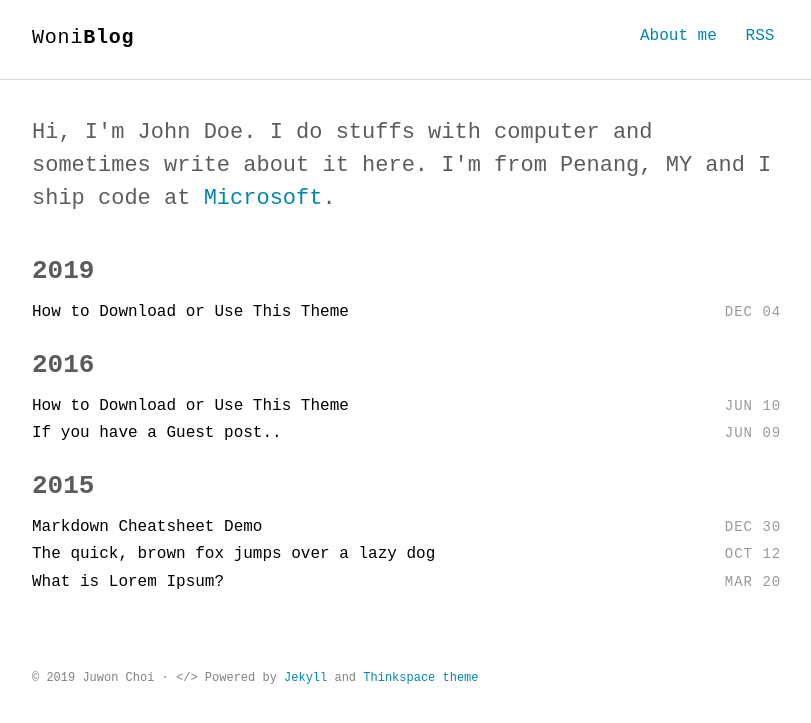
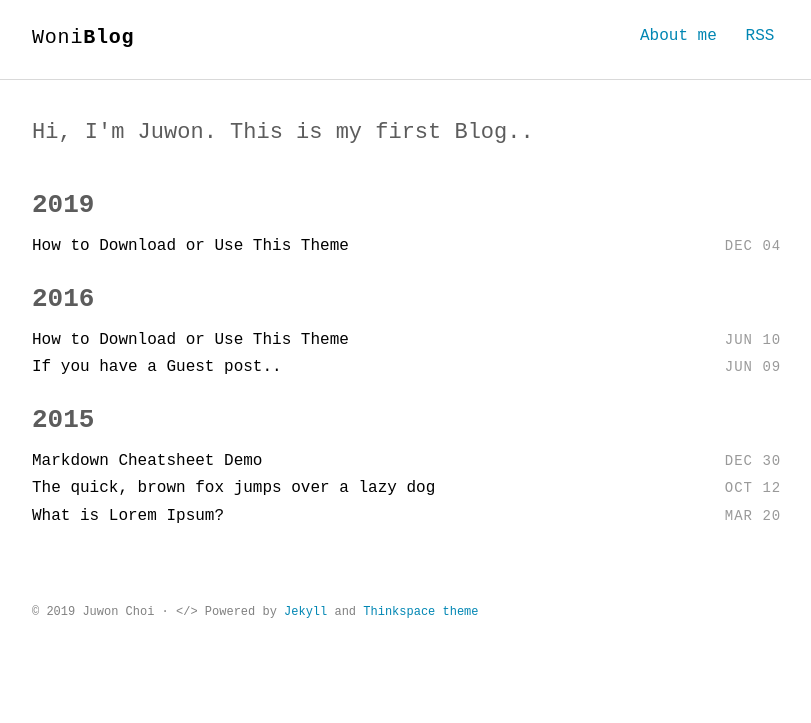
Before and after one commit to juwonchoi/juwonchoi.github.io, a Jekyll site: the page built from index.html, in a window 1280 px wide. Shown: the top 723 px of the page, without its empty margins (232-1043 px from the left). Built offline with Jekyll 4.4.1, drawn with Linux system fonts in a browser that asks for light colours; some web fonts are replaced.

Commit message:
update intro

```diff
--- a/_includes/intro.html
+++ b/_includes/intro.html
@@ -1,5 +1,5 @@
 <section class="intro">
   <div class="container">
-    <p class="lead">Hi, I'm John Doe. I do stuffs with computer and sometimes write about it here. I'm from Penang, MY and I ship code at <a href="#">Microsoft</a>.</p>
+    <p class="lead">Hi, I'm Juwon. This is my first Blog.</a>.</p>
   </div>
 </section>
```
Also changed, not shown: _posts/2019-12-04-hi-im-juwon.md (renamed from _posts/2019-12-04-Hi-I'm-Juwon.md).
